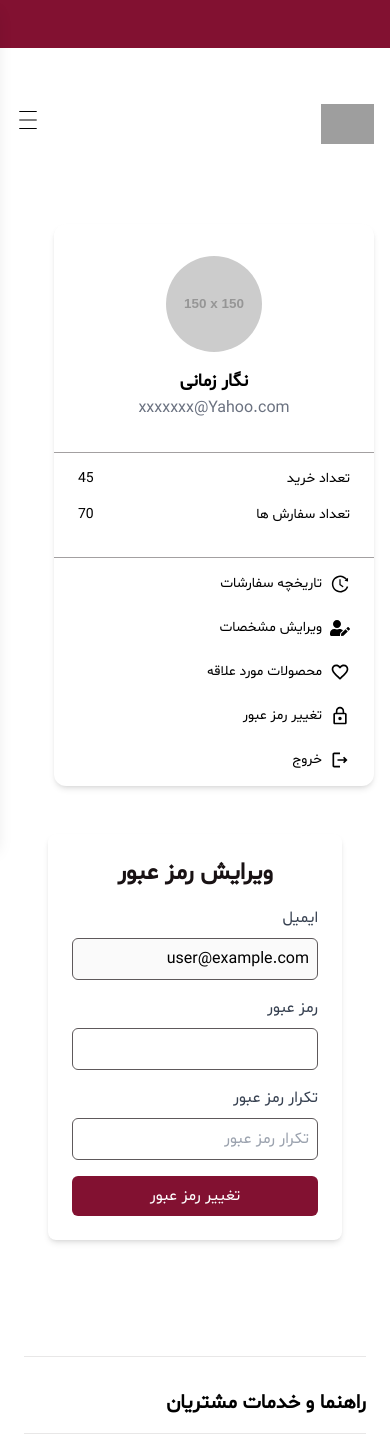
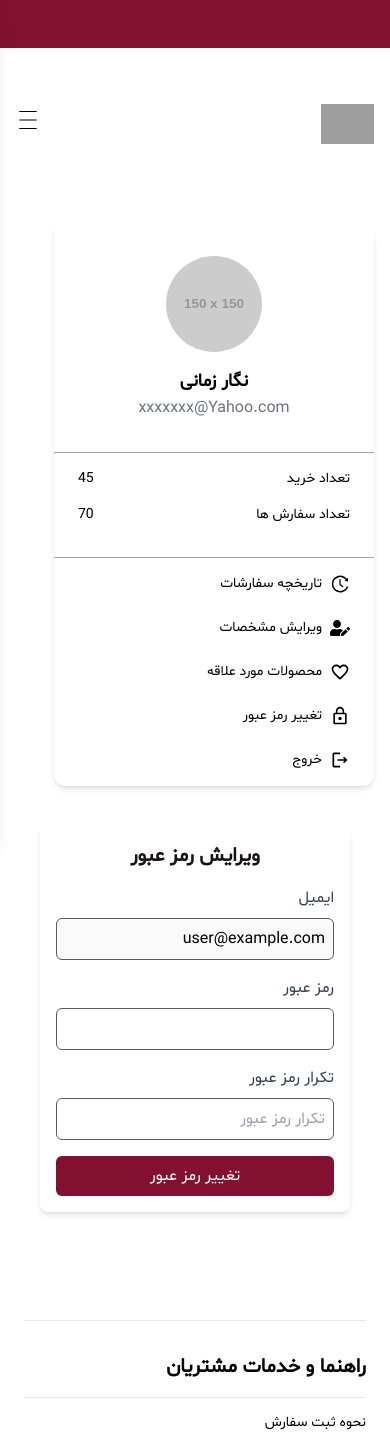
Before and after one commit to m-mohammad-d/azogeh, a React (Vite) app in the folder client/: page /user/change-password in a window 390 px wide. Shown: the top 1450 px of the page. Built offline with nearby package versions, Linux system fonts and the light colour scheme; grey boxes are pictures that could not be loaded.

Commit message:
responsive hange password page

```diff
--- a/client/src/pages/UserPanel/ChangePasswordPage.tsx
+++ b/client/src/pages/UserPanel/ChangePasswordPage.tsx
@@ -24,9 +24,9 @@ function ChangePasswordPage() {
   };
 
   return (
-    <div className="max-w-screen-xl mx-auto p-6">
-      <form onSubmit={handleSubmit} className="bg-white shadow-md rounded-lg p-6">
-        <h2 className="text-2xl font-bold text-gray-400 mb-4 text-center">ویرایش رمز عبور</h2>
+    <div className="max-w-screen-xl mx-auto p-4 sm:p-6">
+      <form onSubmit={handleSubmit} className="bg-white shadow-md rounded-lg p-4 sm:p-6">
+        <h2 className="text-xl sm:text-2xl font-bold text-gray-400 mb-4 text-center">ویرایش رمز عبور</h2>
         <div className="mb-4">
           <label htmlFor="email" className="block text-gray-700 font-medium mb-2">
             ایمیل
@@ -56,13 +56,13 @@ function ChangePasswordPage() {
           />
         </div>
         <div className="mb-4">
-          <label htmlFor="password" className="block text-gray-700 font-medium mb-2">
+          <label htmlFor="repeatPassword" className="block text-gray-700 font-medium mb-2">
             تکرار رمز عبور
           </label>
           <input
             type="password"
-            name="password"
-            id="password"
+            name="repeatPassword"
+            id="repeatPassword"
             value={userProfile.repeatPassword}
             onChange={handleChange}
             placeholder="تکرار رمز عبور"
```
